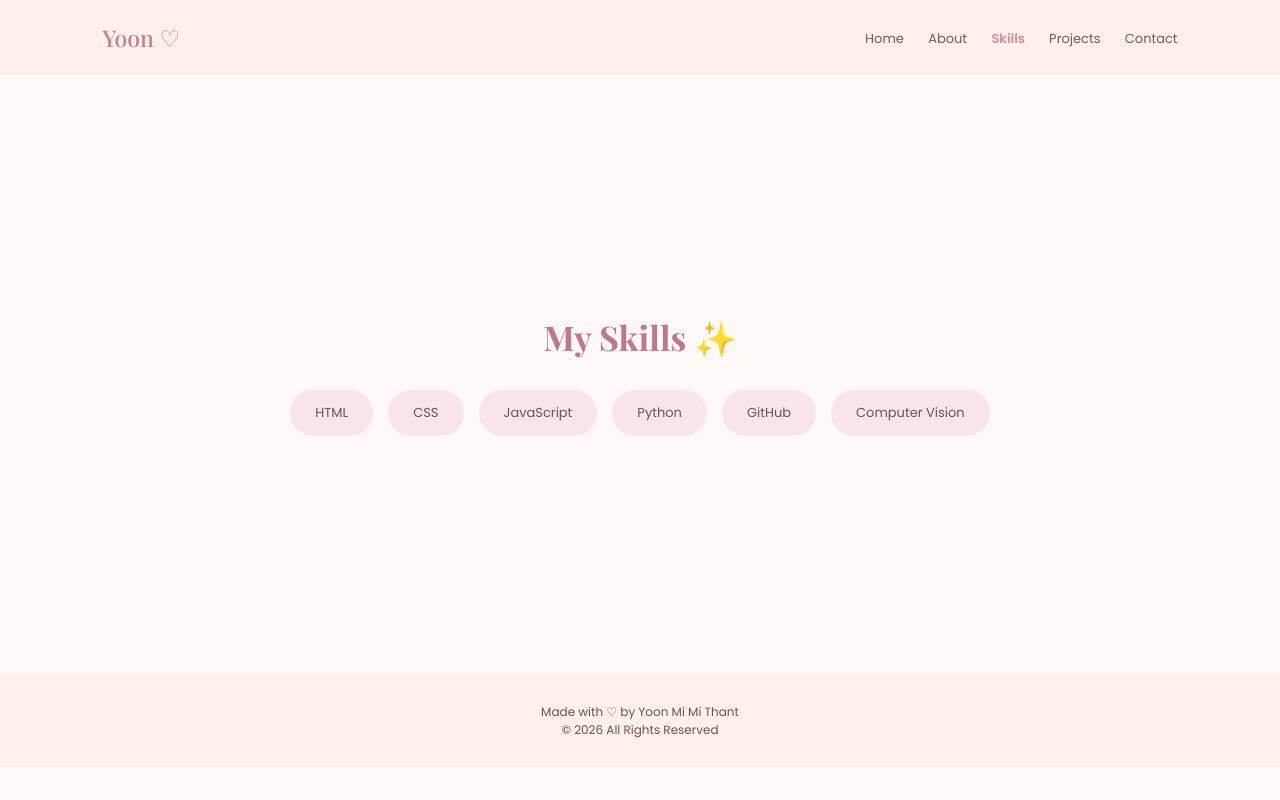
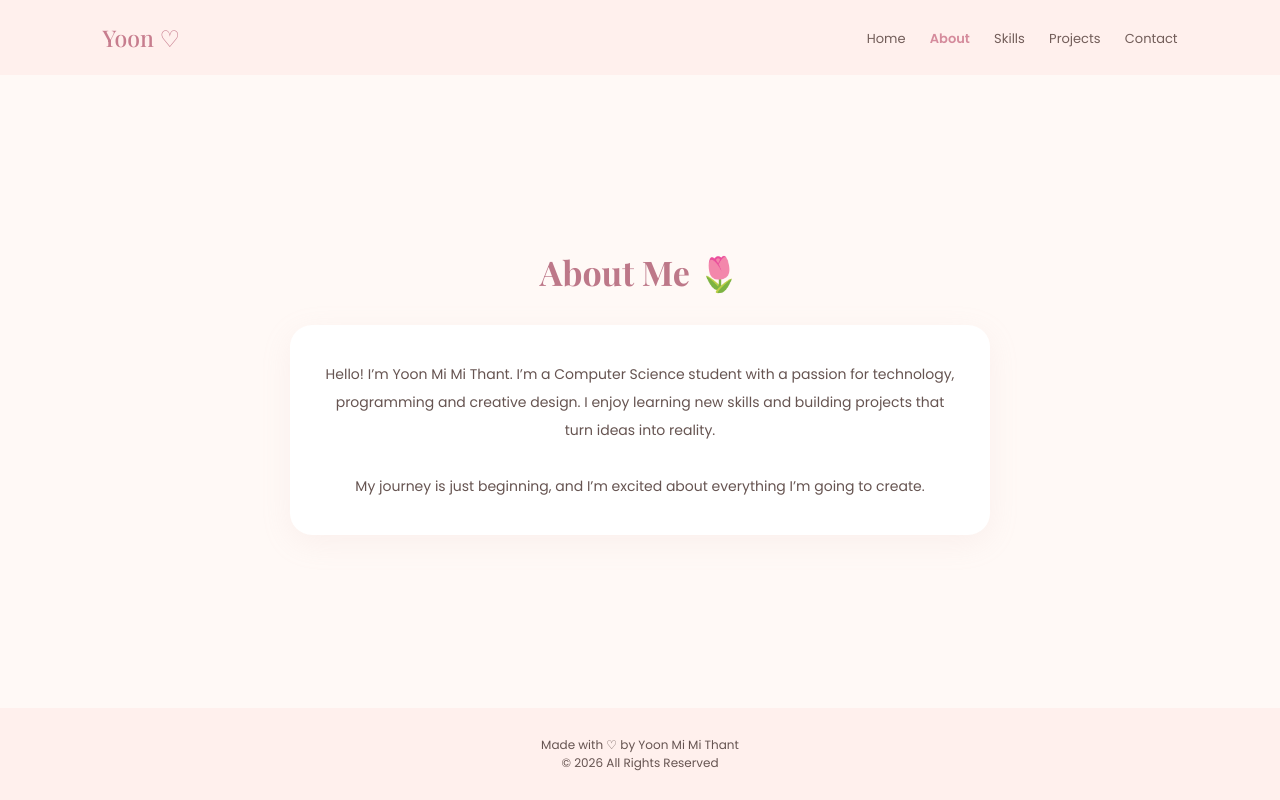
Before and after one commit to annemattron-cloud/my_portfolio, a plain HTML site: page about.html in a window 1280 px wide. Drawn offline with nearby package versions, Linux system fonts and the light colour scheme.

Commit message:
Change title to 'About' and update content
Updated the title and content of the about page to reflect personal information and skills.

```diff
--- a/about.html
+++ b/about.html
@@ -3,20 +3,106 @@
 <head>
 <meta charset="UTF-8">
 <meta name="viewport" content="width=device-width, initial-scale=1.0">
-<title>Yoon Mi Mi Thant | Skills</title>
+<title>Yoon Mi Mi Thant | About</title>
 <link href="https://fonts.googleapis.com/css2?family=Playfair+Display:wght@500;600;700&family=Poppins:wght@300;400;500;600&display=swap" rel="stylesheet">
 <style>
-  * { margin: 0; padding: 0; box-sizing: border-box; }
-  body { background: #fff9f6; color: #665451; font-family: 'Poppins', sans-serif; }
-  nav { padding: 22px 8%; display: flex; justify-content: space-between; align-items: center; background: #fff0ed; position: sticky; top: 0; z-index: 10; }
-  .logo { font-family: 'Playfair Display', serif; font-size: 23px; color: #c77d8e; }
-  nav a { color: #725d59; text-decoration: none; margin-left: 20px; font-size: 13px; }
-  nav a:hover, nav a.active { color: #d58b9c; font-weight: 600; }
-  section { padding: 85px 10%; text-align: center; min-height: 75vh; display: flex; flex-direction: column; justify-content: center; }
-  .heading { font-family: 'Playfair Display', serif; color: #bd7889; font-size: 34px; margin-bottom: 30px; }
-  .skills { display: flex; justify-content: center; flex-wrap: wrap; gap: 15px; }
-  .skills span { background: #f9e5e8; padding: 13px 25px; border-radius: 30px; font-size: 13px; }
-  footer { background: #fff0ed; text-align: center; padding: 28px; font-size: 12px; }
+* {
+  margin: 0;
+  padding: 0;
+  box-sizing: border-box;
+}
+
+body {
+  background: #fff9f6;
+  color: #665451;
+  font-family: 'Poppins', sans-serif;
+  display: flex;
+  flex-direction: column;
+  min-height: 100vh;
+}
+
+nav {
+  padding: 22px 8%;
+  display: flex;
+  justify-content: space-between;
+  align-items: center;
+  background: #fff0ed;
+  position: sticky;
+  top: 0;
+  z-index: 10;
+}
+
+.logo {
+  font-family: 'Playfair Display', serif;
+  font-size: 23px;
+  color: #c77d8e;
+}
+
+nav a {
+  color: #725d59;
+  text-decoration: none;
+  margin-left: 20px;
+  font-size: 13px;
+}
+
+nav a:hover,
+nav a.active {
+  color: #d58b9c;
+  font-weight: 600;
+}
+
+section {
+  padding: 85px 10%;
+  text-align: center;
+  flex: 1;
+  display: flex;
+  flex-direction: column;
+  justify-content: center;
+}
+
+.heading {
+  font-family: 'Playfair Display', serif;
+  color: #bd7889;
+  font-size: 34px;
+  margin-bottom: 30px;
+}
+
+.card {
+  max-width: 700px;
+  margin: 0 auto;
+  padding: 35px;
+  background: white;
+  border-radius: 22px;
+  box-shadow: 0 8px 30px #d9b5b522;
+}
+
+.card p {
+  font-size: 14px;
+  line-height: 2;
+}
+
+footer {
+  background: #fff0ed;
+  text-align: center;
+  padding: 28px;
+  font-size: 12px;
+}
+
+@media (max-width: 600px) {
+  nav {
+    flex-direction: column;
+    gap: 15px;
+  }
+
+  nav a {
+    margin: 5px;
+    font-size: 11px;
+  }
+
+  section {
+    padding: 65px 7%;
+  }
+}
 </style>
 </head>
 <body>
@@ -25,27 +111,30 @@
   <div class="logo">Yoon ♡</div>
   <div>
     <a href="index.html">Home</a>
-    <a href="about.html">About</a>
-    <a href="skills.html" class="active">Skills</a>
-    <a href="projects.html">Projects</a>
+    <a href="about.html" class="active">About</a>
+    <a href="skills.html">Skills</a>
+    <a href="project.html">Projects</a>
     <a href="contact.html">Contact</a>
   </div>
 </nav>
 
 <section>
-  <h2 class="heading">My Skills ✨</h2>
-  <div class="skills">
-    <span>HTML</span>
-    <span>CSS</span>
-    <span>JavaScript</span>
-    <span>Python</span>
-    <span>GitHub</span>
-    <span>Computer Vision</span>
+  <h2 class="heading">About Me 🌷</h2>
+  <div class="card">
+    <p>
+      Hello! I’m Yoon Mi Mi Thant.
+      I’m a Computer Science student with a passion for technology, programming and creative design.
+      I enjoy learning new skills and building projects that turn ideas into reality.
+      <br><br>
+      My journey is just beginning, and I’m excited about everything I’m going to create.
+    </p>
   </div>
 </section>
 
 <footer>
-  Made with ♡ by Yoon Mi Mi Thant <br> © 2026 All Rights Reserved
+  Made with ♡ by Yoon Mi Mi Thant
+  <br>
+  © 2026 All Rights Reserved
 </footer>
 
 </body>
```
